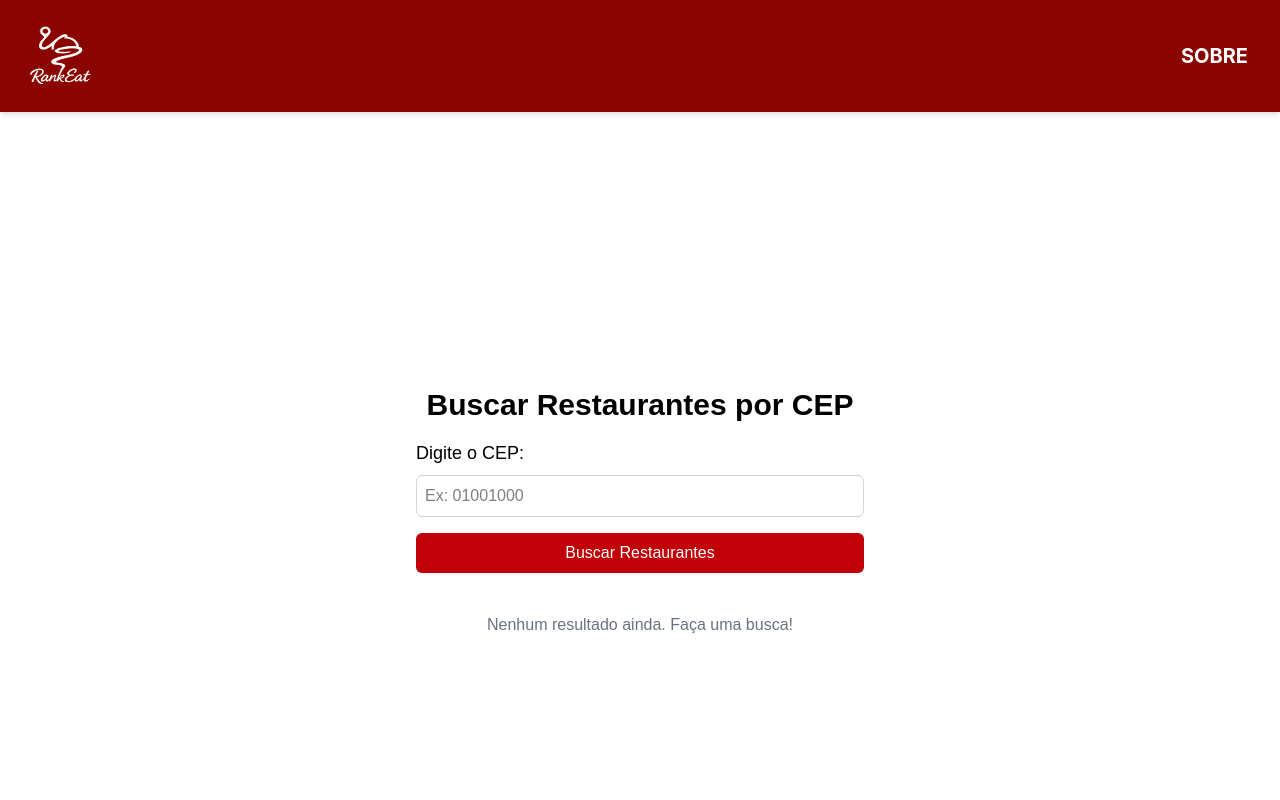
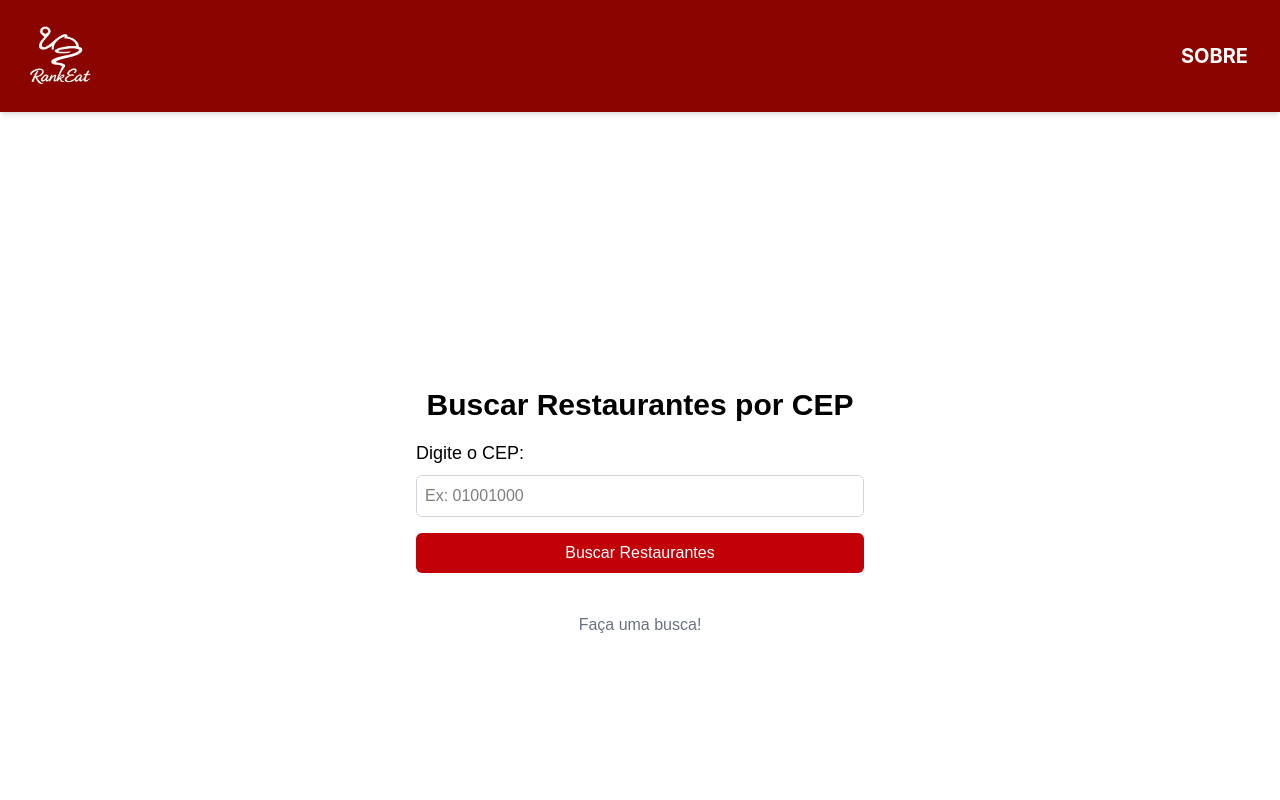
Before and after one commit to biaag10/RankEat, a React (Vite) app: page / in a window 1280 px wide. Shown: the top 800 px of the page. Built offline with nearby package versions, Linux system fonts and the light colour scheme; a web font is replaced by a local one.

Commit message:
Resolvido
So retirando comentarios

```diff
--- a/src/components/Header.tsx
+++ b/src/components/Header.tsx
@@ -1,11 +1,11 @@
 import { useState } from 'react';
 import { FaBars, FaTimes } from 'react-icons/fa';
 import { useNavigate } from 'react-router-dom';
-import logo from '../assets/logo.png';  // Caminho da imagem
+import logo from '../assets/logo.png';
 
 const Header = () => {
-  const [isOpen, setIsOpen] = useState(false); // Controle do menu em telas móveis
-  const navigate = useNavigate(); // Hook para redirecionamento
+  const [isOpen, setIsOpen] = useState(false);
+  const navigate = useNavigate();
 
   return (
     <header className="bg-[#8A0500] flex justify-between items-center p-4 shadow-md w-full font-[Inter]">
--- a/src/components/SearchComponent.tsx
+++ b/src/components/SearchComponent.tsx
@@ -136,7 +136,7 @@ const SearchRestaurants: React.FC = () => {
             })}
           </div>
         ) : (
-          <p className="text-gray-500 text-center mt-4">Nenhum resultado ainda. Faça uma busca!</p>
+          <p className="text-gray-500 text-center mt-4">Faça uma busca!</p>
         )}
       </div>
     </div>
```
Also changed, not shown: src/components/AboutSection.tsx (+5 -5 lines).
